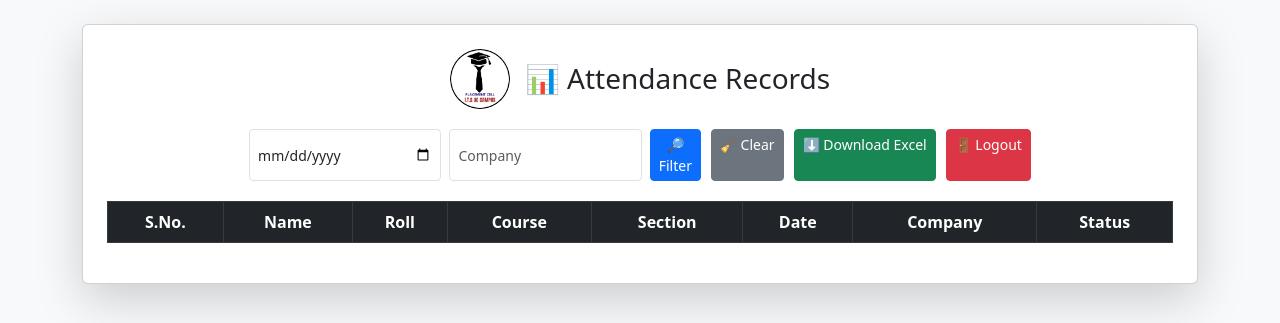
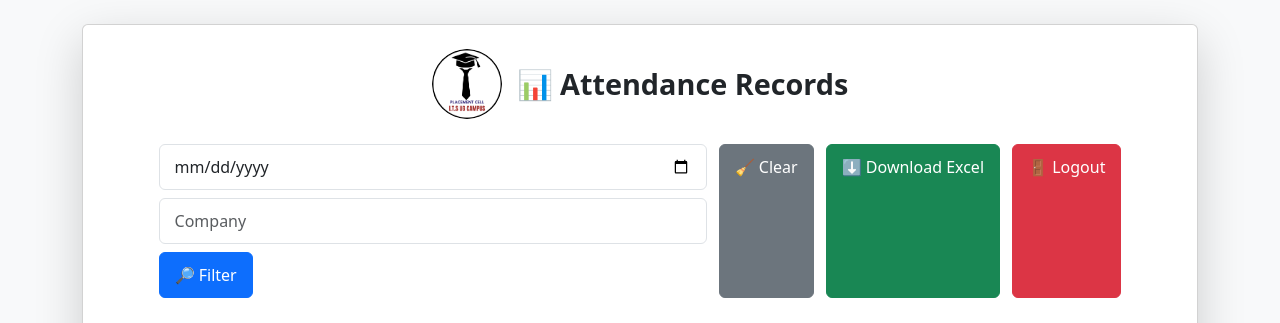
Before and after one commit to abhijha30/placement-attendance, a Flask app: page /records in a window 1280 px wide. Shown: the top 323 px of the page. Run offline with Flask 3, Linux system fonts and the light colour scheme; the visitor is signed in with stand-in values (Sample User, id 1); data that the repository does not hold is empty.

Commit message:
Update records.html

```diff
--- a/templates/records.html
+++ b/templates/records.html
@@ -10,7 +10,7 @@
       display: flex;
       flex-direction: column;
       align-items: center;
-      margin-bottom: 20px;
+      margin-bottom: 25px;
       text-align: center;
     }
     .header-top {
@@ -18,20 +18,43 @@
       align-items: center;
       justify-content: center;
       gap: 15px;
-      margin-bottom: 10px;
+      margin-bottom: 15px;
     }
     .header-top img {
-      width: 60px;
-      height: 60px;
+      width: 70px;
+      height: 70px;
       border-radius: 50%;
       object-fit: cover;
+    }
+    .header-top h2 {
+      font-size: 1.8rem;
+      font-weight: 700;
+      margin: 0;
     }
     .header-actions {
       display: flex;
       flex-wrap: wrap;
       justify-content: center;
-      gap: 10px;
+      gap: 12px;
       margin-top: 10px;
+    }
+    .header-actions .btn,
+    .header-actions input {
+      font-size: 1rem;
+      padding: 10px 15px;
+    }
+    @media (max-width: 768px) {
+      .header-top h2 {
+        font-size: 1.5rem;
+      }
+      .header-actions {
+        flex-direction: column;
+        width: 100%;
+      }
+      .header-actions .btn,
+      .header-actions input {
+        width: 100%;
+      }
     }
   </style>
 </head>
@@ -44,19 +67,19 @@
       <div class="header-panel">
         <div class="header-top">
           <img src="{{ url_for('static', filename='placement_logo.png') }}" alt="Placement Logo">
-          <h3 class="mb-0">📊 Attendance Records</h3>
+          <h2>📊 Attendance Records</h2>
         </div>
 
         <!-- Action Buttons -->
         <div class="header-actions">
-          <form method="GET" action="/records" class="d-flex">
-            <input type="date" name="filter_date" class="form-control form-control-sm me-2" value="{{ selected_date }}">
-            <input type="text" name="filter_company" class="form-control form-control-sm me-2" placeholder="Company" value="{{ selected_company }}">
-            <button type="submit" class="btn btn-primary btn-sm">🔎 Filter</button>
+          <form method="GET" action="/records" class="d-flex flex-wrap gap-2">
+            <input type="date" name="filter_date" class="form-control" value="{{ selected_date }}">
+            <input type="text" name="filter_company" class="form-control" placeholder="Company" value="{{ selected_company }}">
+            <button type="submit" class="btn btn-primary">🔎 Filter</button>
           </form>
-          <a href="/records" class="btn btn-secondary btn-sm">🧹 Clear</a>
-          <a href="/download" class="btn btn-success btn-sm">⬇ Download Excel</a>
-          <a href="/logout" class="btn btn-danger btn-sm">🚪 Logout</a>
+          <a href="/records" class="btn btn-secondary">🧹 Clear</a>
+          <a href="/download" class="btn btn-success">⬇ Download Excel</a>
+          <a href="/logout" class="btn btn-danger">🚪 Logout</a>
         </div>
       </div>
 
```
